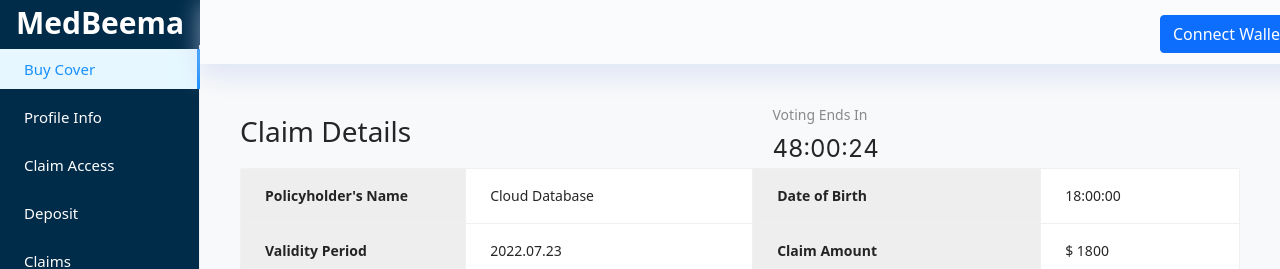
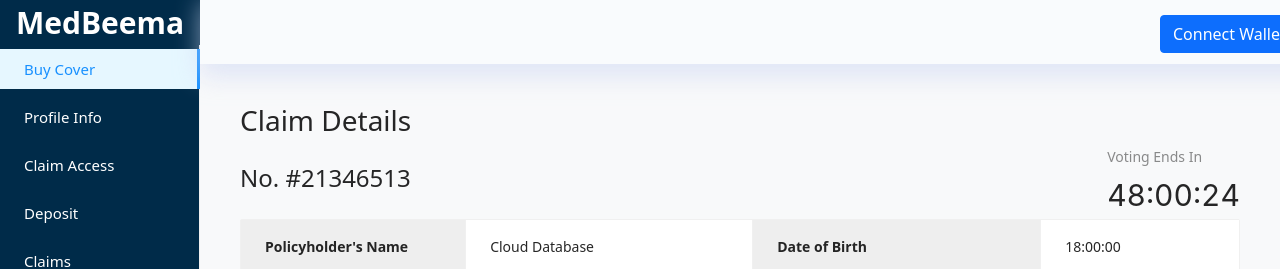
Before and after one commit to Med-Beema/Med-Beema-FrontEnd, a React (Create React App) app: page /claimDetails in a window 1280 px wide. Shown: the top 269 px of the page. Built offline with nearby package versions, Linux system fonts and the light colour scheme.

Commit message:
ClaimDetails - Claim Id added

```diff
--- a/src/components/claimDetails/claimDetails.js
+++ b/src/components/claimDetails/claimDetails.js
@@ -10,6 +10,7 @@ function onFinish() {
 export default function ClaimDetails() {
   return (
     <div>
+      <h3>Claim Details</h3>
       <div
         style={{
           display: "flex",
@@ -17,13 +18,16 @@ export default function ClaimDetails() {
           justifyContent: "space-between",
         }}
       >
-        <h3>Claim Details</h3>
+        <h4>
+          No. <span>#21346513</span>
+        </h4>
         <Countdown
           title="Voting Ends In"
           value={deadline}
           onFinish={onFinish}
+          valueStyle={{ fontSize: "30px" }}
         />
-        <div></div>
+        {/* <div></div> */}
       </div>
       <Descriptions
         bordered
```
